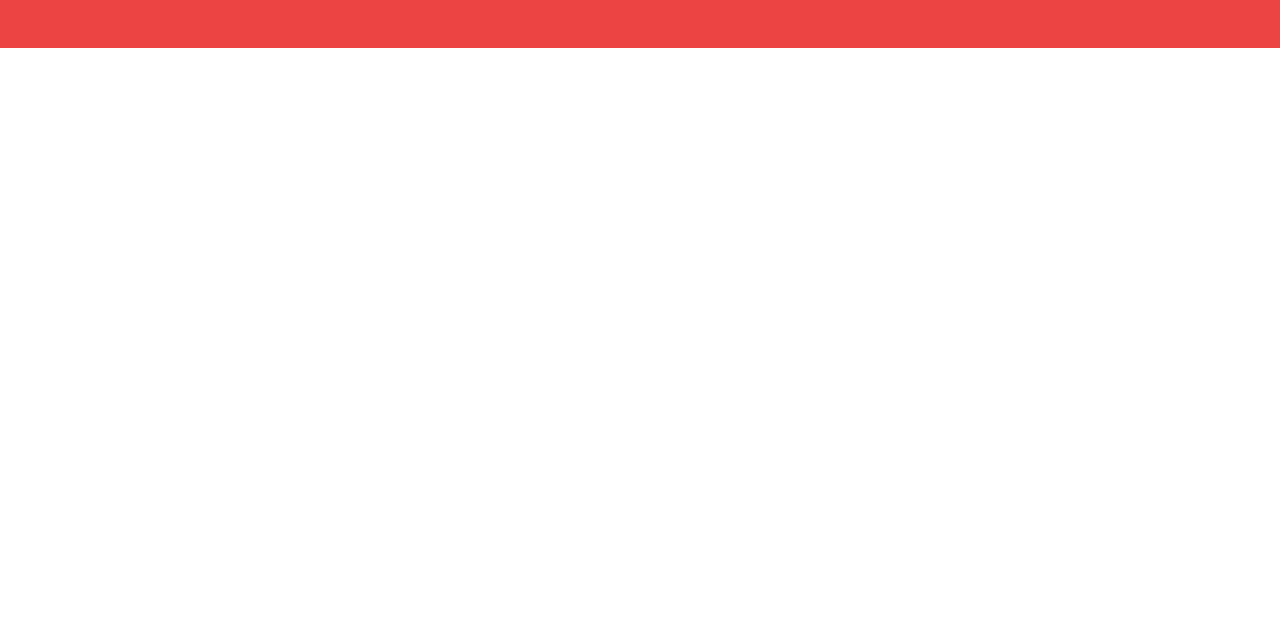
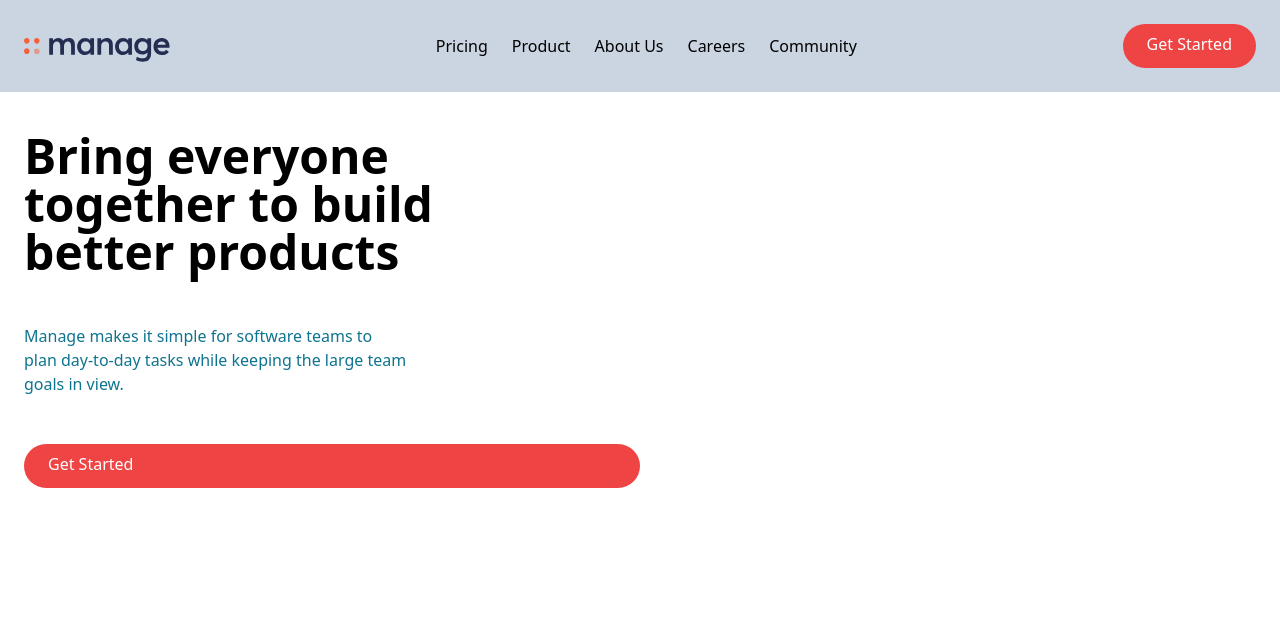
Before and after one commit to Ishan-Wijesingha99/Learning-Tailwind-CSS, a plain HTML site: page tailwind-crash-course-project/index.html in a window 1280 px wide. Drawn offline with nearby package versions, Linux system fonts and the light colour scheme.

Commit message:
added nav bar and finish half of hero section

```diff
--- a/tailwind-crash-course-project/index.html
+++ b/tailwind-crash-course-project/index.html
@@ -20,13 +20,49 @@
 
     <body>
         <!-- Navbar -->
-        <nav class="relative container mx-auto p-6 bg-red-500">
+        <nav class="relative container mx-auto p-6 bg-slate-300">
             <!-- Flex container -->
-            <div class="flex items-center justify-between"></div>
+            <div class="flex items-center justify-between">
                 <!-- Logo -->
+                <img class="pt-2" src="./img/logo.svg" alt="logo image">
 
+                <!-- Menu items -->
+                <div class="hidden md:flex space-x-6">
+                    <a href="#" class="hover:text-red-300">Pricing</a>
+                    <a href="#" class="hover:text-red-300">Product</a>
+                    <a href="#" class="hover:text-red-300">About Us</a>
+                    <a href="#" class="hover:text-red-300">Careers</a>
+                    <a href="#" class="hover:text-red-300">Community</a>
+                </div>
+
+                <a href="" class="hidden md:block p-3 px-6 pt-2 text-white bg-red-500 rounded-full baseline hover:bg-red-300">Get Started</a>
+            </div>
         </nav>
 
+        <!-- Hero section -->
+        <section id="hero">
+            <!-- Flex container -->
+            <div class="container flex flex-col-reverse md:flex-row items-center px-6 mx-auto mt-10 space-y-0 md:space-y-0">
+
+                <!-- left item -->
+                <div class="flex flex-col mb-32 space-y-12 md:w-1/2">
+                    <h1 class="max-w-md text-4xl font-bold text-center md:text-5xl md:text-left">
+                        Bring everyone together to build better products
+                    </h1>
+
+                    <p class="max-w-sm text-center text-cyan-700 md:text-left">
+                        Manage makes it simple for software teams to plan day-to-day tasks while keeping the large team goals in view.
+                    </p>
+
+                    <a href="#" class="flex justify-center md:justify-start p-3 px-6 pt-2 text-white bg-red-500 rounded-full baseline hover:bg-red-300">Get Started</a>
+                </div>
+
+
+
+
+
+            </div>
+        </section>
 
 
 
```
